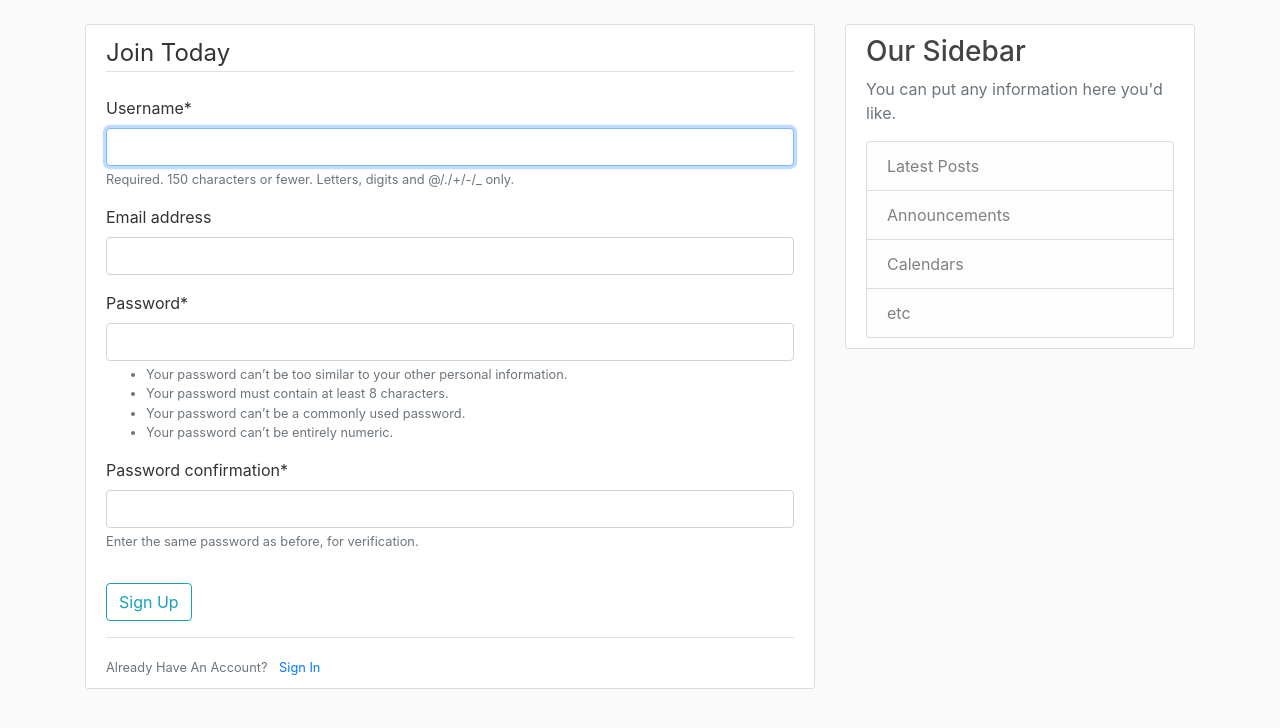
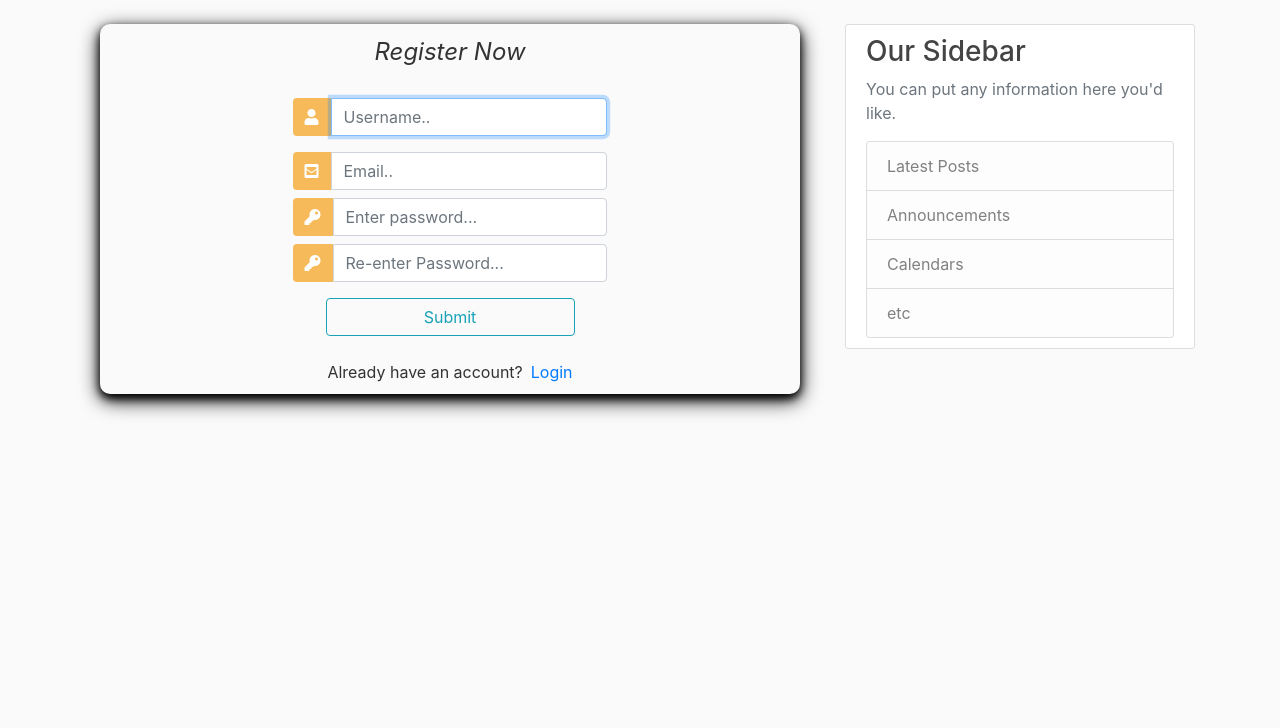
Before and after one commit to Abdur-Razzak-Rouzex/Django-blog-website, a Django app: page /register/ in a window 1280 px wide. Shown: the part 56-784 px from the top of the page. Run offline with Django 3.2, Linux system fonts and the light colour scheme; some libraries are stand-ins or nearby versions.

Commit message:
Few changes is done in base.html and a new register template has been designed

```diff
--- a/blog/templates/blog/base.html
+++ b/blog/templates/blog/base.html
@@ -9,6 +9,9 @@
     <!-- Bootstrap CSS -->
     <link rel="stylesheet" href="https://stackpath.bootstrapcdn.com/bootstrap/4.3.1/css/bootstrap.min.css"
           integrity="sha384-ggOyR0iXCbMQv3Xipma34MD+dH/1fQ784/j6cY/iJTQUOhcWr7x9JvoRxT2MZw1T" crossorigin="anonymous">
+    <script src="https://ajax.googleapis.com/ajax/libs/jquery/3.3.1/jquery.min.js"></script>
+    <link rel="stylesheet" href="https://use.fontawesome.com/releases/v5.6.1/css/all.css"
+          integrity="sha384-gfdkjb5BdAXd+lj+gudLWI+BXq4IuLW5IT+brZEZsLFm++aCMlF1V92rMkPaX4PP" crossorigin="anonymous">
 
     <link rel="stylesheet" href="{% static 'blog/main.css' %}">
 
@@ -18,6 +21,9 @@
         <title>Django Blog</title>
     {% endif %}
 
+    {% block style %}
+    {% endblock style %}
+
 </head>
 
 <body>
@@ -25,7 +31,8 @@
     <nav class="navbar navbar-expand-md navbar-dark bg-steel fixed-top">
         <div class="container">
             <a class="navbar-brand mr-4" href="{% url 'blog-home' %}">Django Blog</a>
-      <button class="navbar-toggler" type="button" data-toggle="collapse" data-target="#navbarToggle" aria-controls="navbarToggle" aria-expanded="false" aria-label="Toggle navigation">
+            <button class="navbar-toggler" type="button" data-toggle="collapse" data-target="#navbarToggle"
+                    aria-controls="navbarToggle" aria-expanded="false" aria-label="Toggle navigation">
                 <span class="navbar-toggler-icon"></span>
             </button>
             <div class="collapse navbar-collapse" id="navbarToggle">
--- a/users/templates/users/register.html
+++ b/users/templates/users/register.html
@@ -1,22 +1,127 @@
 {% extends 'blog/base.html' %}
 {% load crispy_forms_filters %}
 {% load crispy_forms_tags %}
+{% block style %}
+    <style>
+
+        .user_card {
+            width: 1000px;
+            margin-top: auto;
+            margin-bottom: auto;
+            background: #fafafa;
+            position: relative;
+            display: flex;
+            justify-content: center;
+            flex-direction: column;
+            padding: 10px;
+            box-shadow: 0 4px 8px 0 rgb(0, 0, 0), 0 6px 20px 0 rgb(0, 0, 0);
+            -webkit-box-shadow: 0 4px 8px 0 rgb(0, 0, 0), 0 6px 20px 0 rgb(0, 0, 0);
+            -moz-box-shadow: 0 4px 8px 0 rgb(0, 0, 0), 0 6px 20px 0 rgb(0, 0, 0);
+            border-radius: 10px;
+
+        }
+
+        .form_container {
+            margin-top: 20px;
+        }
+
+        .login_btn {
+            width: 100%;
+            background: #33ccff !important;
+            color: white !important;
+        }
+
+        .login_btn:focus {
+            box-shadow: none !important;
+            outline: 0px !important;
+        }
+
+        .login_container {
+            padding: 0 2rem;
+        }
+
+        .input-group-text {
+            background: #f7ba5b !important;
+            color: white !important;
+            border: 0 !important;
+            border-radius: 0.25rem 0 0 0.25rem !important;
+        }
+
+        .input_user,
+        .input_pass:focus {
+            box-shadow: none !important;
+            outline: 0px !important;
+        }
+
+    </style>
+{% endblock style %}
 {% block content %}
-    <div class="content-section">
-        <form method="POST">
-            {% csrf_token %}
-            <fieldset class="form-group">
-                <legend class="border-bottom mb-4">Join Today</legend>
-                {{ form|crispy }}
-            </fieldset>
-            <div class="form-group">
-                <button class="btn btn-outline-info" type="submit">Sign Up</button>
+
+    <div class="container h-100" >
+        <div class="d-flex justify-content-center h-100">
+            <div class="user_card">
+                <div class="d-flex justify-content-center">
+                    <legend class=" text-center"><i>Register Now</i></legend>
+                </div>
+                <div class="d-flex justify-content-center form_container">
+
+                    <form method="POST">
+                        {% csrf_token %}
+                        <div class="input-group mb-3">
+                            <div class="input-group-append">
+                                <span class="input-group-text"><i class="fas fa-user"></i></span>
+                            </div>
+                            {{ form.username }}
+                        </div>
+                        <div class="input-group mb-2">
+                            <div class="input-group-append">
+                                <span class="input-group-text"><i class="fas fa-envelope-square"></i></span>
+                            </div>
+                            {{ form.email }}
+                        </div>
+                        <div class="input-group mb-2">
+                            <div class="input-group-append">
+                                <span class="input-group-text"><i class="fas fa-key"></i></span>
+                            </div>
+                            {{ form.password1 }}
+                        </div>
+                        <div class="input-group mb-2">
+                            <div class="input-group-append">
+                                <span class="input-group-text"><i class="fas fa-key"></i></span>
+                            </div>
+                            {{ form.password2 }}
+                        </div>
+
+                        <div class="d-flex justify-content-center mt-3 login_container">
+                            <input class="btn btn-outline-info" type="submit">
+                        </div>
+                    </form>
+                </div>
+                    {{ form.errors }}
+                <div class="mt-4">
+                    <div class="d-flex justify-content-center links">
+                        Already have an account? <a href="#" class="ml-2">Login</a>
+                    </div>
+                </div>
             </div>
-        </form>
-    <div class="border-top pt-3">
-        <small class="text-muted">
-            Already Have An Account? <a class="ml-2" href="#">Sign In</a>
-        </small>
+        </div>
     </div>
-    </div>
+    <script>
+        /* Because i didnt set placeholder values in forms.py they will be set here using vanilla Javascript
+//We start indexing at one because CSRF_token is considered and input field
+*/
+
+        //Query All input fields
+        var form_fields = document.getElementsByTagName('input')
+        form_fields[1].placeholder = 'Username..';
+        form_fields[2].placeholder = 'Email..';
+        form_fields[3].placeholder = 'Enter password...';
+        form_fields[4].placeholder = 'Re-enter Password...';
+
+
+        for (var field in form_fields) {
+            form_fields[field].className += ' form-control'
+        }
+    </script>
+
 {% endblock content %}
```
Also changed, not shown: db.sqlite3. Lines whose indentation alone changed are shown as unchanged.
